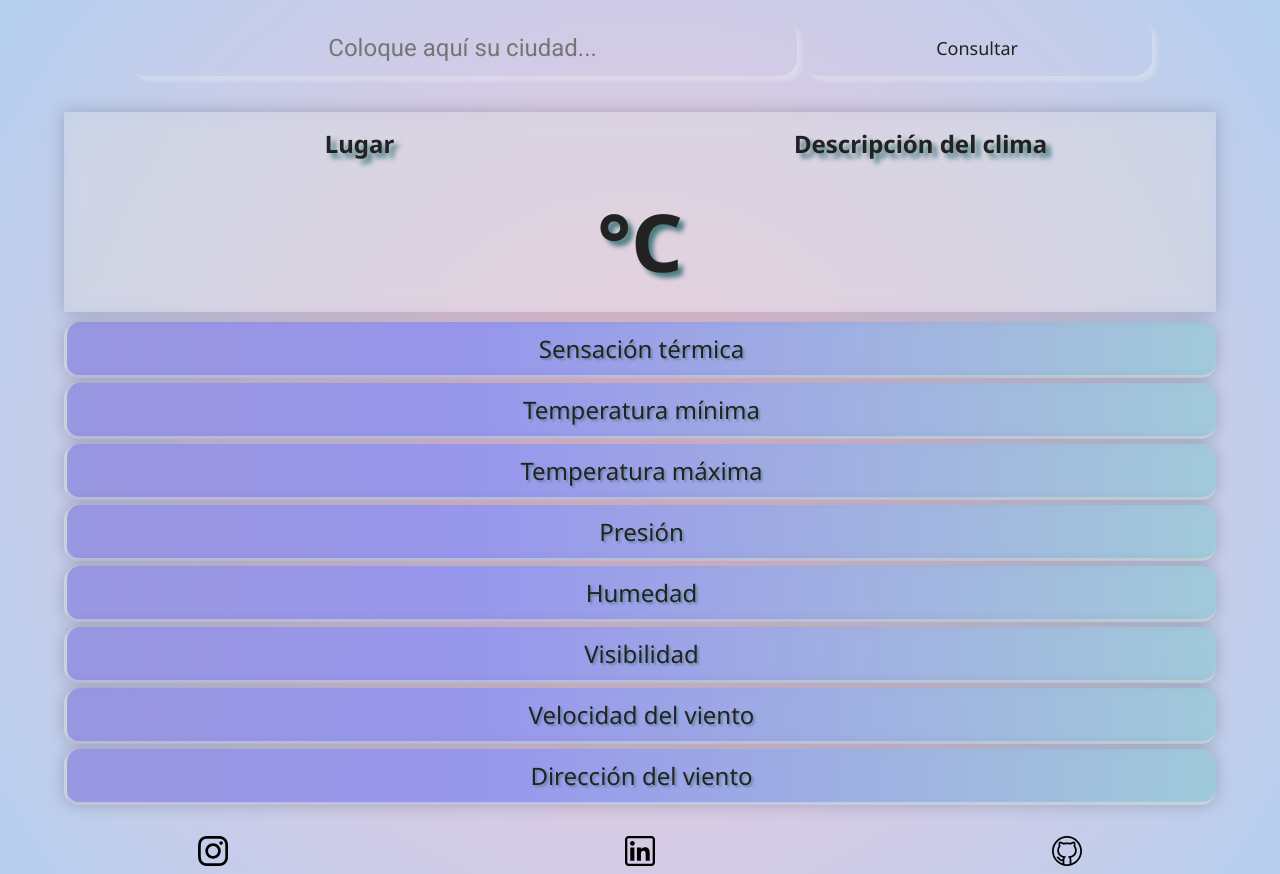
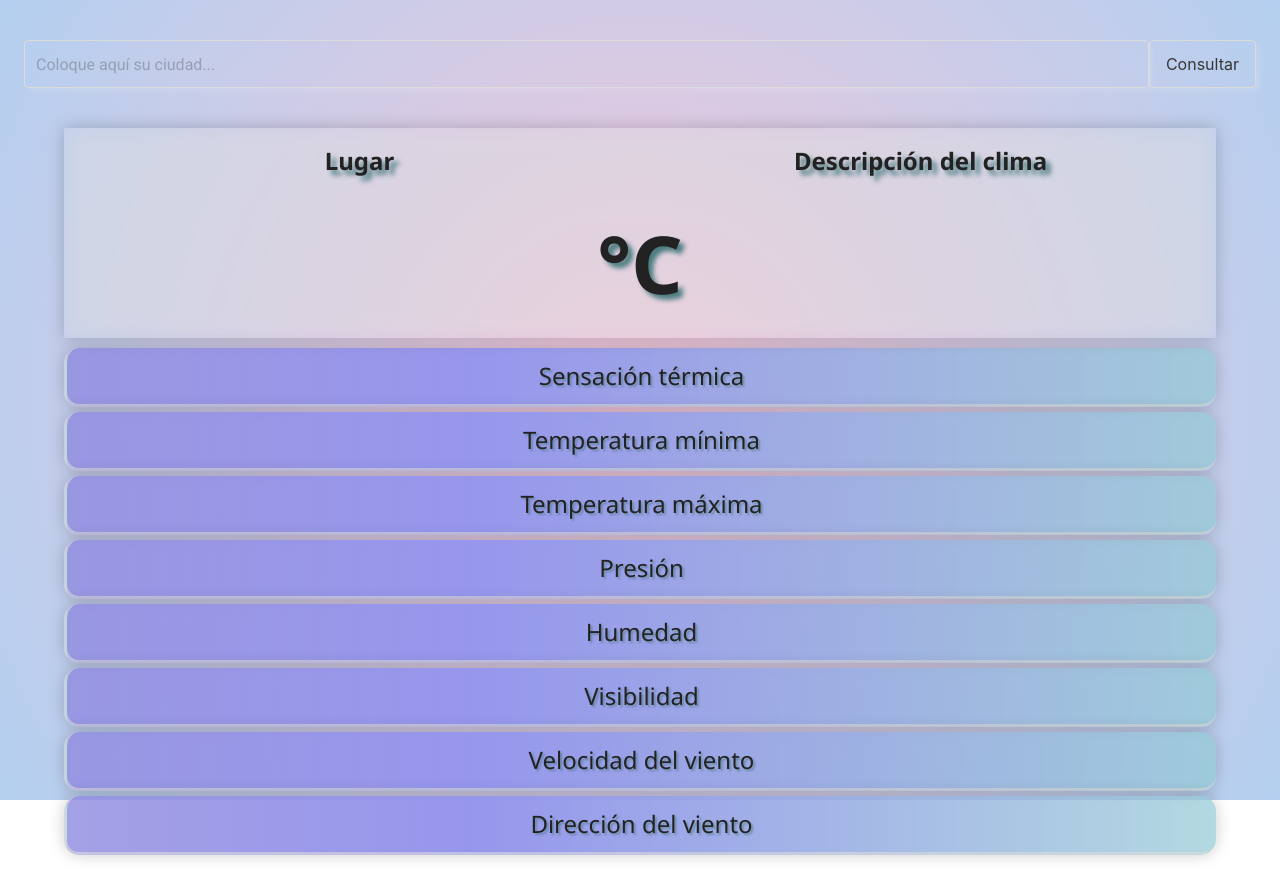
Before and after one commit to Marcosreuquen/WeatherApp, a plain HTML site: page index.html in a window 1280 px wide. Shown: the top 874 px of the page. Drawn offline with nearby package versions, Linux system fonts and the light colour scheme.

Commit message:
add bulma

```diff
--- a/index.css
+++ b/index.css
@@ -5,17 +5,18 @@
 }
 body {
   margin: 0;
+  height: 100vh;
   background: rgb(238, 174, 202);
   background: radial-gradient(
     circle,
     rgba(238, 174, 202, 0.7) 0%,
     rgba(148, 187, 233, 0.7) 100%
   );
+  padding: 2vh 3vh;
 }
 
 .header {
   height: 12vh;
-  padding: 20px 10vw;
 }
 .search-container {
   height: 100%;
@@ -25,31 +26,19 @@ body {
   display: flex;
   flex-direction: row;
   justify-content: center;
+  align-items: center;
 }
 .search-box {
-  height: 100%;
-  border: none;
-  border-radius: 18px;
-  margin-right: 5px;
-  flex-grow: 3;
-  text-align: center;
+  height: 50%;
   font-family: "Roboto";
-  font-weight: 400;
-  font-size: 24px;
   background-color: transparent;
-  box-shadow: 5px 5px 5px #fafafa50;
+  box-shadow: 5px 5px 5px #fafafa20;
 }
 .search-button {
+  height: 50%;
   text-align: center;
-  font-weight: 400;
-  font-size: 18px;
-  flex-grow: 2;
-
-  border: none;
-  height: 100%;
-  border-radius: 18px;
   background-color: transparent;
-  box-shadow: 5px 5px 5px #fafafa50;
+  box-shadow: 5px 5px 5px #fafafa20;
 }
 .search-button:active {
   background-color: #4a7c8030;
@@ -67,7 +56,7 @@ body {
   text-align: center;
 }
 .card-weather-main {
-  height: 200px;
+  height: auto;
   width: 90vw;
   margin-bottom: 10px;
   box-shadow: 0 0 1rem 0 rgba(0, 0, 0, 0.2);
@@ -115,6 +104,7 @@ body {
   align-items: center;
   height: auto;
   margin-top: 10px;
+  background-color: transparent;
 }
 .links-externos {
   width: 100%;
--- a/index.html
+++ b/index.html
@@ -11,6 +11,10 @@
       type="image/x-icon"
     />
     <title>Weather App</title>
+    <link
+      rel="stylesheet"
+      href="https://cdn.jsdelivr.net/npm/bulma@0.9.2/css/bulma.min.css"
+    />
     <link
       href="https://fonts.googleapis.com/css?family=Roboto:100,100italic,300,300italic,regular,italic,500,500italic,700,700italic,900,900italic"
       rel="stylesheet"
@@ -28,11 +32,11 @@
         <form class="search-form">
           <input
             type="text"
-            class="search-box"
+            class="search-box input"
             name="search"
             placeholder="Coloque aquí su ciudad..."
           />
-          <button class="search-button">Consultar</button>
+          <button class="search-button button">Consultar</button>
         </form>
       </div>
     </header>
```
